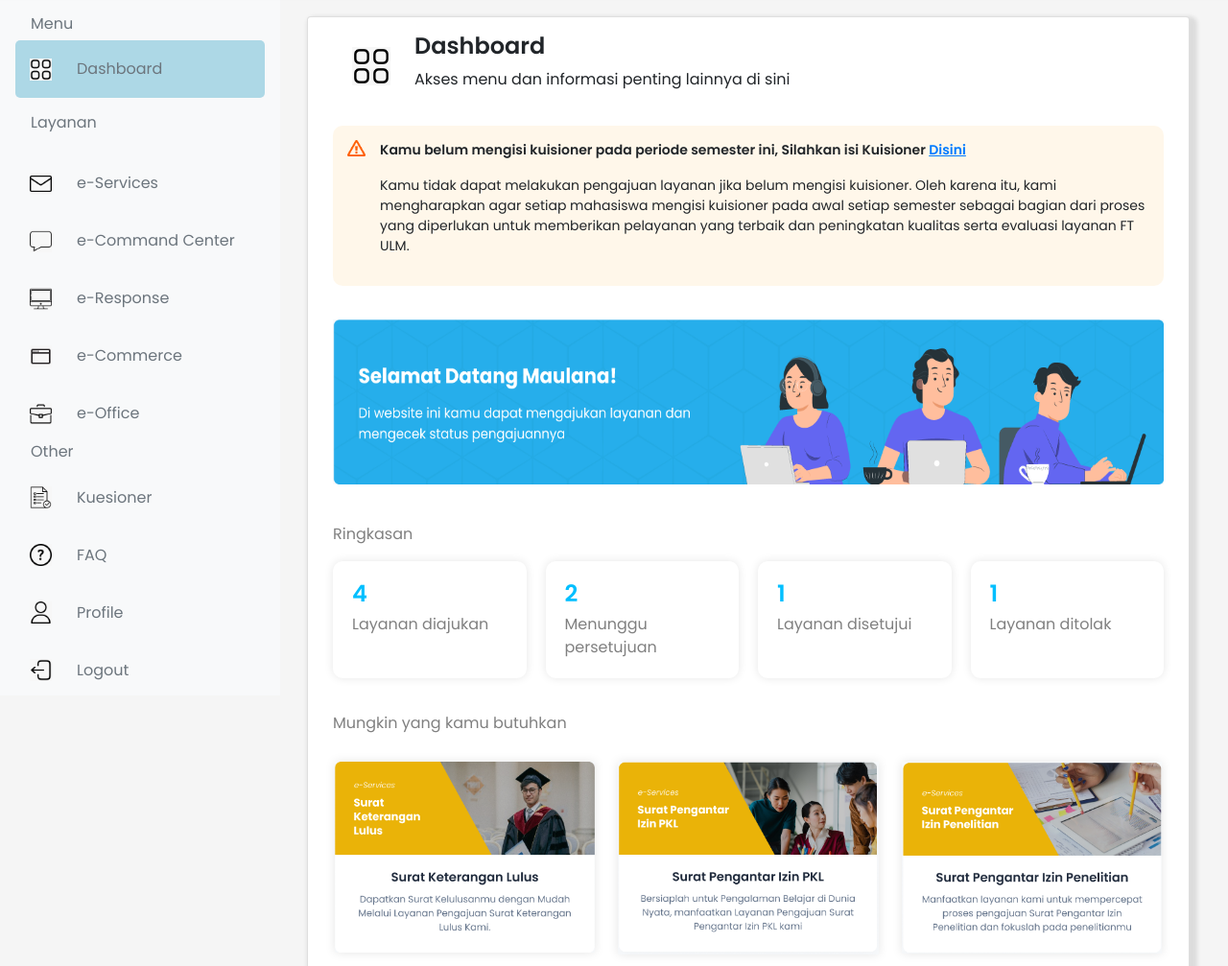
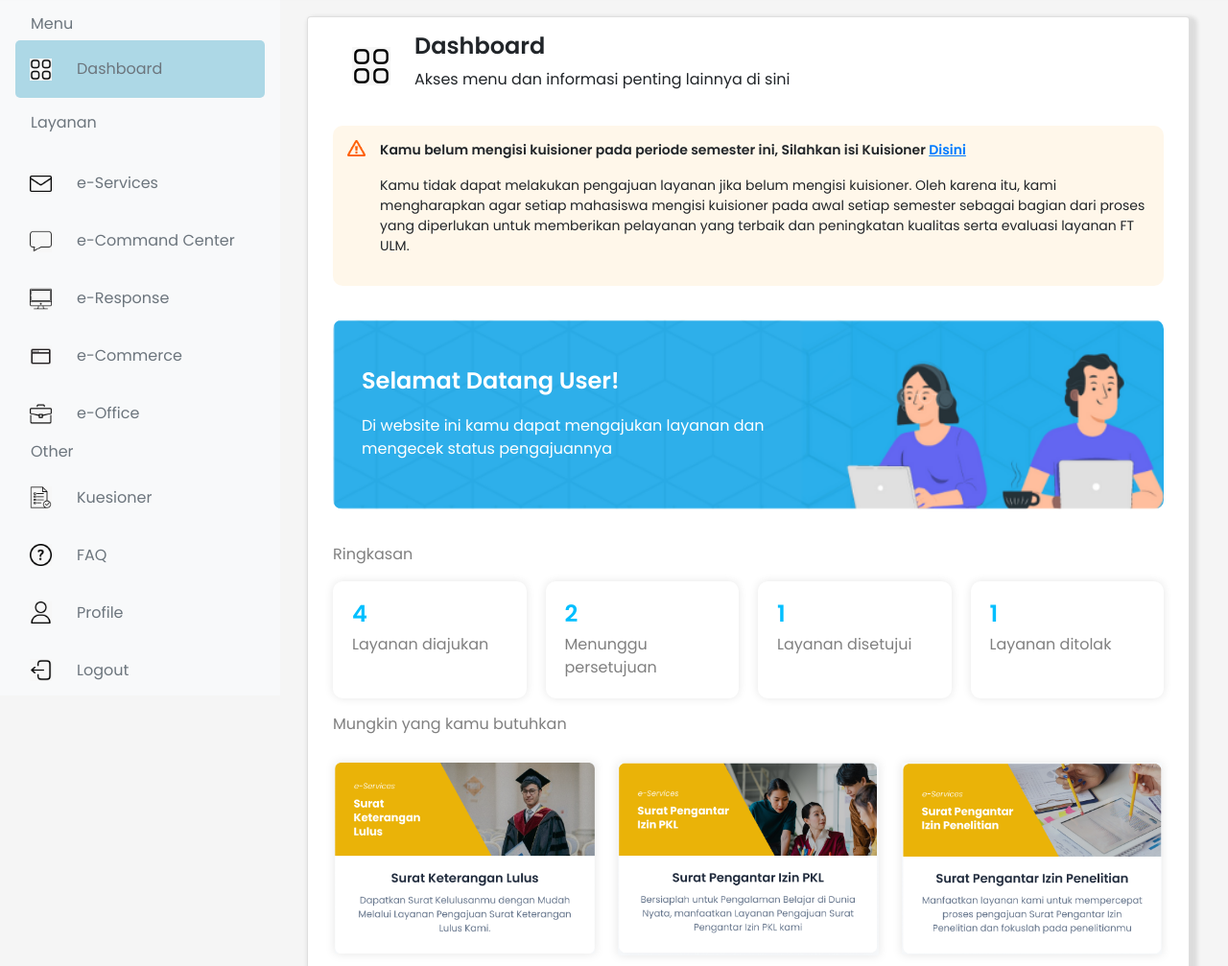
Before and after one commit to ARaihanRidha/UAS-PWEB-2024, a CodeIgniter 4 app: the page made by UAS-PWEB-II/app/Views/dashboard.php in a window 1280 px wide. Shown: the part 75-1082 px from the top of the page at 96% size. Run offline with PHP 8.4 and a stand-in for CodeIgniter, Linux system fonts and the light colour scheme; the template is opened without the code that fills it, so the values that code supplies are empty; some libraries are stand-ins or nearby versions.

Commit message:
halaman dashboard dan e-response

```diff
--- a/UAS-PWEB-II/app/Config/Database.php
+++ b/UAS-PWEB-II/app/Config/Database.php
@@ -29,7 +29,7 @@ class Database extends Config
         'hostname'     => 'localhost',
         'username'     => 'root',
         'password'     => '',
-        'database'     => '',
+        'database'     => 'layanan',
         'DBDriver'     => 'MySQLi',
         'DBPrefix'     => '',
         'pConnect'     => false,
--- a/UAS-PWEB-II/app/Config/Routes.php
+++ b/UAS-PWEB-II/app/Config/Routes.php
@@ -7,3 +7,4 @@ use CodeIgniter\Router\RouteCollection;
  */
 $routes->get('/dashboard', 'Home::dashboard');
 $routes->get('/e_response', 'Home::e_response');
+$routes->get('/', 'Dashboard::dashboard');
--- a/UAS-PWEB-II/app/Views/dashboard.php
+++ b/UAS-PWEB-II/app/Views/dashboard.php
@@ -69,17 +69,27 @@
         .warning a {
             color: #007bff;
         }
-        .welcome img {
-            width: 100%;
+        .welcome {
+            position: relative;
+            width: calc(100% - 20px);
             height: 100%;
+            background: url('<?= base_url('img/welcome.png') ?>');
+            background-size: cover;
             margin-left: 10px;
             margin-top: 15px;
-            padding-right: 20px;
+            border-radius: 10px;
+            padding-left: 30px;
+            padding-top: 50px;
+            padding-bottom: 35px;
+            color: white;
+        }
+        .welcome h4 {
+            margin-bottom: 20px;
         }
         .keterangan {
             color: grey;
             margin-left: 10px;
-            margin-top: 55px;
+            margin-top: 35px;
         }
         .summary {
             display: flex;
@@ -187,7 +197,7 @@
                 </li>
                 <li class="nav-item">
                     <img src="<?= base_url('img/logout.jpg') ?>" style="width: 23px;" alt="">
-                    <a class="nav-link text-secondary" href="#logout">Logout</a>
+                    <a class="nav-link text-secondary" href="<?= base_url('halaman_login') ?>">Logout</a>
                 </li>
             </ul>
         </nav>
@@ -207,7 +217,8 @@
                 </div>
             </div>
             <div class="welcome">
-                <img src="<?= base_url('img/welcome.png') ?>" alt="Welcome">
+                <h4><b>Selamat Datang <?= isset($nama_lengkap) ? $nama_lengkap : 'User' ?>!</b></h4>
+                <p>Di website ini kamu dapat mengajukan layanan dan<br>mengecek status pengajuannya</br></p>
             </div>
 
             <p class="keterangan">Ringkasan</p>
--- a/UAS-PWEB-II/app/Views/e_response.php
+++ b/UAS-PWEB-II/app/Views/e_response.php
@@ -148,7 +148,7 @@
                 </li>
                 <li class="nav-item">
                     <img src="<?= base_url('img/logout.jpg') ?>" style="width: 23px;" alt="">
-                    <a class="nav-link text-secondary" href="#logout">Logout</a>
+                    <a class="nav-link text-secondary" href="<?= base_url('halaman_login') ?>">Logout</a>
                 </li>
             </ul>
         </nav>
@@ -171,7 +171,7 @@
                     <img src="<?= base_url('img/lapor.png') ?>" alt="Lapor FT">
                 </div>
                 <div class="response">
-                    <a href="#Tanya FT"><img src="<?= base_url('img/tanya.png') ?>" alt="Tanya FT"></a>
+                    <a href="<?= base_url('#tanyaft') ?>"><img src="<?= base_url('img/tanya.png') ?>" alt="Tanya FT"></a>
                 </div>
             </div>
         </div>
```
Also changed, not shown: UAS-PWEB-II/app/Controllers/Dashboard.php (added, +36 -0 lines), UAS-PWEB-II/app/Models/User_model.php (added, +9 -0 lines), UAS-PWEB-II/public/img/welcome.png.
